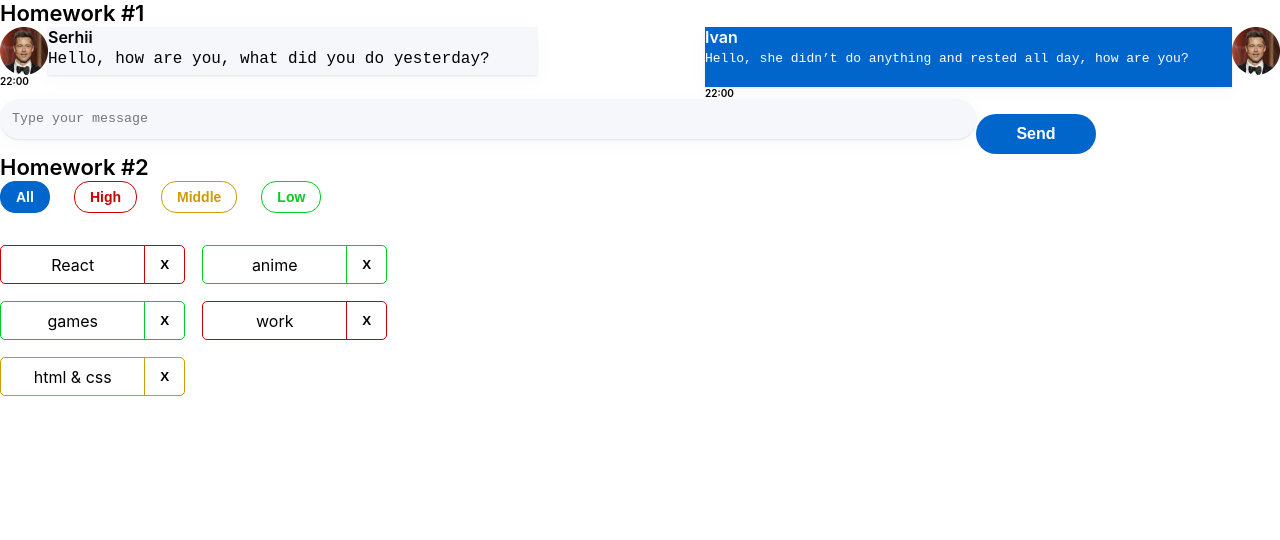
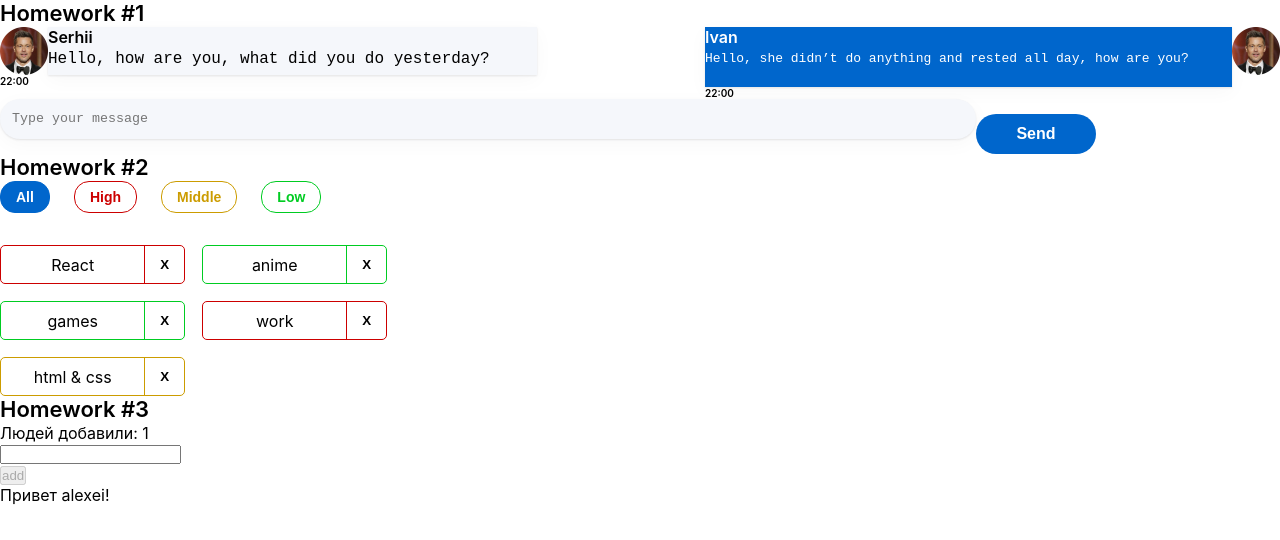
Before and after one commit to SerhiiLototskii/homeWorks_test_deploy, a React (Create React App) app: page / in a window 1280 px wide. Shown: the top 540 px of the page. Built offline with nearby package versions, Linux system fonts and the light colour scheme.

Commit message:
completing task 3

```diff
--- a/src/s1-main/App.tsx
+++ b/src/s1-main/App.tsx
@@ -2,6 +2,7 @@ import React from 'react'
 import s from './App.module.css'
 import HW1 from '../s2-homeworks/hw01/HW1'
 import HW2 from "../s2-homeworks/hw02/HW2";
+import HW3 from "../s2-homeworks/hw03/HW3";
 
 function App() {
     return (
@@ -9,7 +10,7 @@ function App() {
             <HW1/>
             {/*раскомментировать по ходу выполнения*/}
             <HW2/>
-            {/*<HW3/>*/}
+            <HW3/>
             {/*<HW4/>*/}
 
             {/*при выполнении дз 5 и более - закомментировать здесь дз 1-4, так как они есть внутри дз 5*/}
--- a/src/s2-homeworks/hw03/Greeting.module.css
+++ b/src/s2-homeworks/hw03/Greeting.module.css
@@ -5,6 +5,7 @@
 }
 
 .error {
+
 }
 
 .input {
--- a/src/s2-homeworks/hw03/Greeting.tsx
+++ b/src/s2-homeworks/hw03/Greeting.tsx
@@ -2,14 +2,14 @@ import React, {ChangeEvent, KeyboardEvent} from 'react'
 import s from './Greeting.module.css'
 
 type GreetingPropsType = {
-    name: any // need to fix any
-    setNameCallback: any // need to fix any
-    addUser: any // need to fix any
-    onBlur: any // need to fix any
-    onEnter: any // need to fix any
-    error: any // need to fix any
-    totalUsers: any // need to fix any
-    lastUserName?: any // need to fix any
+    name: string // need to fix any
+    setNameCallback: (e:ChangeEvent<HTMLInputElement>) => void // need to fix any
+    addUser: () => void // need to fix any
+    onBlur: () => void // need to fix any
+    onEnter: (e: KeyboardEvent<HTMLInputElement>) => void // need to fix any
+    error: string // need to fix any
+    totalUsers: number // need to fix any
+    lastUserName?: string // need to fix any
 }
 
 // презентационная компонента (для верстальщика)
@@ -25,7 +25,7 @@ const Greeting: React.FC<GreetingPropsType> = (
         lastUserName,
     } // деструктуризация пропсов
 ) => {
-    const inputClass = s.errorInput // need to fix with (?:)
+    const inputClass = error ? s.errorInput : s.input  // need to fix with (?:)
 
     return (
         <div id={'hw3-form'} className={s.greetingForm}>
--- a/src/s2-homeworks/hw03/GreetingContainer.tsx
+++ b/src/s2-homeworks/hw03/GreetingContainer.tsx
@@ -1,20 +1,35 @@
-import React, { ChangeEvent, KeyboardEvent, useState } from 'react'
+import React, {ChangeEvent, KeyboardEvent, useState} from 'react'
 import Greeting from './Greeting'
-import { UserType } from './HW3'
+import {UserType} from './HW3'
 
 type GreetingContainerPropsType = {
-    users: any // need to fix any
-    addUserCallback: any // need to fix any
+    users: UserType[] // need to fix any
+    addUserCallback: (name: string) => void // need to fix any
 }
 
-export const pureAddUser = (name: any, setError: any, setName: any, addUserCallback: any) => {
+export const pureAddUser = (name: string, setError: (errorMessage: string) => void, setName: (name: string) => void, addUserCallback: (name: string) => void) => {
     // если имя пустое - показать ошибку, иначе - добавить юзера и очистить инпут
+    if (name.trim() === '') {
+        setError('Ошибка! Введите имя!')
+        return
+    }
+    else {
+        addUserCallback(name)
+        setName('')
+    }
 }
 
-export const pureOnBlur = (name: any, setError: any) => { // если имя пустое - показать ошибку
+export const pureOnBlur = (name: string, setError: (errorMessage: string) => void) => {
+    if (name.trim() === '') {
+        setError('Ошибка! Введите имя!')
+    }
+    // если имя пустое - показать ошибку
 }
 
-export const pureOnEnter = (e: any, addUser: any) => { // если нажата кнопка Enter - добавить
+export const pureOnEnter = (e: KeyboardEvent<HTMLInputElement>, addUser: () => void ) => { // если нажата кнопка Enter - добавить
+    if (e.key === 'Enter') {
+        addUser()
+    }
 }
 
 // более простой и понятный для новичков
@@ -22,16 +37,15 @@ export const pureOnEnter = (e: any, addUser: any) => { // если нажата
 
 // более современный и удобный для про :)
 const GreetingContainer: React.FC<GreetingContainerPropsType> = ({
-    users,
-    addUserCallback,
-}) => {
+                                                                     users,
+                                                                     addUserCallback,
+                                                                 }) => {
     // деструктуризация пропсов
-    const [name, setName] = useState<any>('') // need to fix any
-    const [error, setError] = useState<any>('') // need to fix any
+    const [name, setName] = useState<string>('') // need to fix any
+    const [error, setError] = useState<string>('') // need to fix any
 
-    const setNameCallback = (e: any) => { // need to fix any
-        setName('some name') // need to fix
-
+    const setNameCallback = (e:ChangeEvent<HTMLInputElement>) => { // need to fix any
+        setName(e.currentTarget.value) // need to fix
         error && setError('')
     }
     const addUser = () => {
@@ -42,12 +56,12 @@ const GreetingContainer: React.FC<GreetingContainerPropsType> = ({
         pureOnBlur(name, setError)
     }
 
-    const onEnter = (e: any) => {
+    const onEnter = (e: KeyboardEvent<HTMLInputElement>) => {
         pureOnEnter(e, addUser)
     }
 
-    const totalUsers = 0 // need to fix
-    const lastUserName = 'some name' // need to fix
+    const totalUsers = users.length // need to fix
+    const lastUserName = users[users.length - 1].name // need to fix
 
     return (
         <Greeting
--- a/src/s2-homeworks/hw03/HW3.tsx
+++ b/src/s2-homeworks/hw03/HW3.tsx
@@ -19,20 +19,22 @@ import GreetingContainer from './GreetingContainer'
 
 // types
 export type UserType = {
-    _id: any // need to fix any
-    name: any // need to fix any
+    _id: string // need to fix any
+    name: string // need to fix any
 }
 
-export const pureAddUserCallback = (name: any, setUsers: any, users: any) => { // need to fix any
+export const pureAddUserCallback = (name: string, setUsers: (users: UserType[]) => void, users: UserType[]) => { // need to fix any
     const user = { // need to fix
+        _id:v1(),
+        name:name
     }
     setUsers([...users, user])
 }
 
 const HW3 = () => {
-    const [users, setUsers] = useState<any>([]) // need to fix any
+    const [users, setUsers] = useState<UserType[]>([{_id:v1(),name:"alexei"}]) // need to fix any
 
-    const addUserCallback = (name: any) => { // need to fix any
+    const addUserCallback = (name: string) => { // need to fix any
         pureAddUserCallback(name, setUsers, users)
     }
 
```
